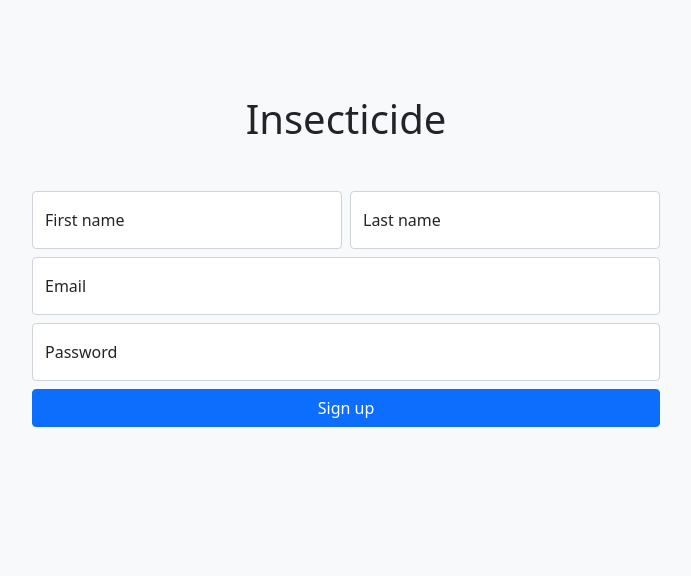
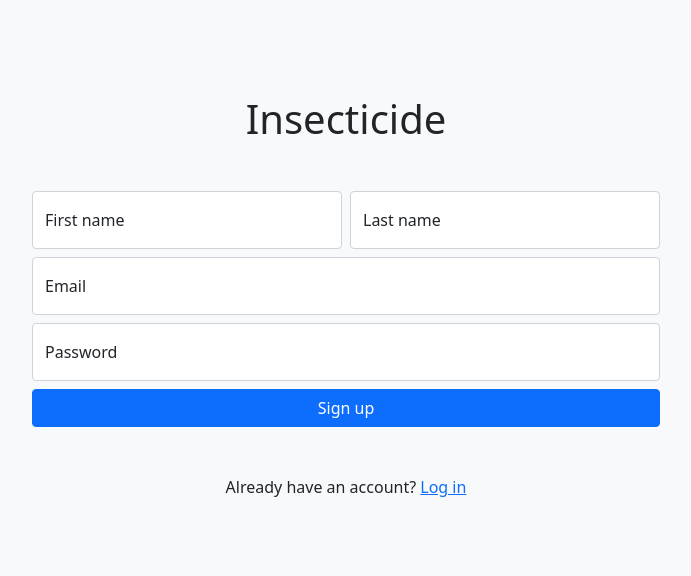
Before and after one commit to esadek/insecticide, a Django app: page /signup/ in a window 1280 px wide. Shown: the part 17-593 px from the top of the page, without its empty margins (294-985 px from the left). Run offline with Django 3.2, Linux system fonts and the light colour scheme.

Commit message:
Add: log in link

```diff
--- a/bugtracker/templates/signup.html
+++ b/bugtracker/templates/signup.html
@@ -35,5 +35,6 @@
         <button type="submit" class="btn btn-primary w-100">Sign up</button>
       </div>
     </form>
+    <p class="mt-5">Already have an account? <a href="{% url 'login' %}">Log in</a></p>
   </div>
 {% endblock %}
```
